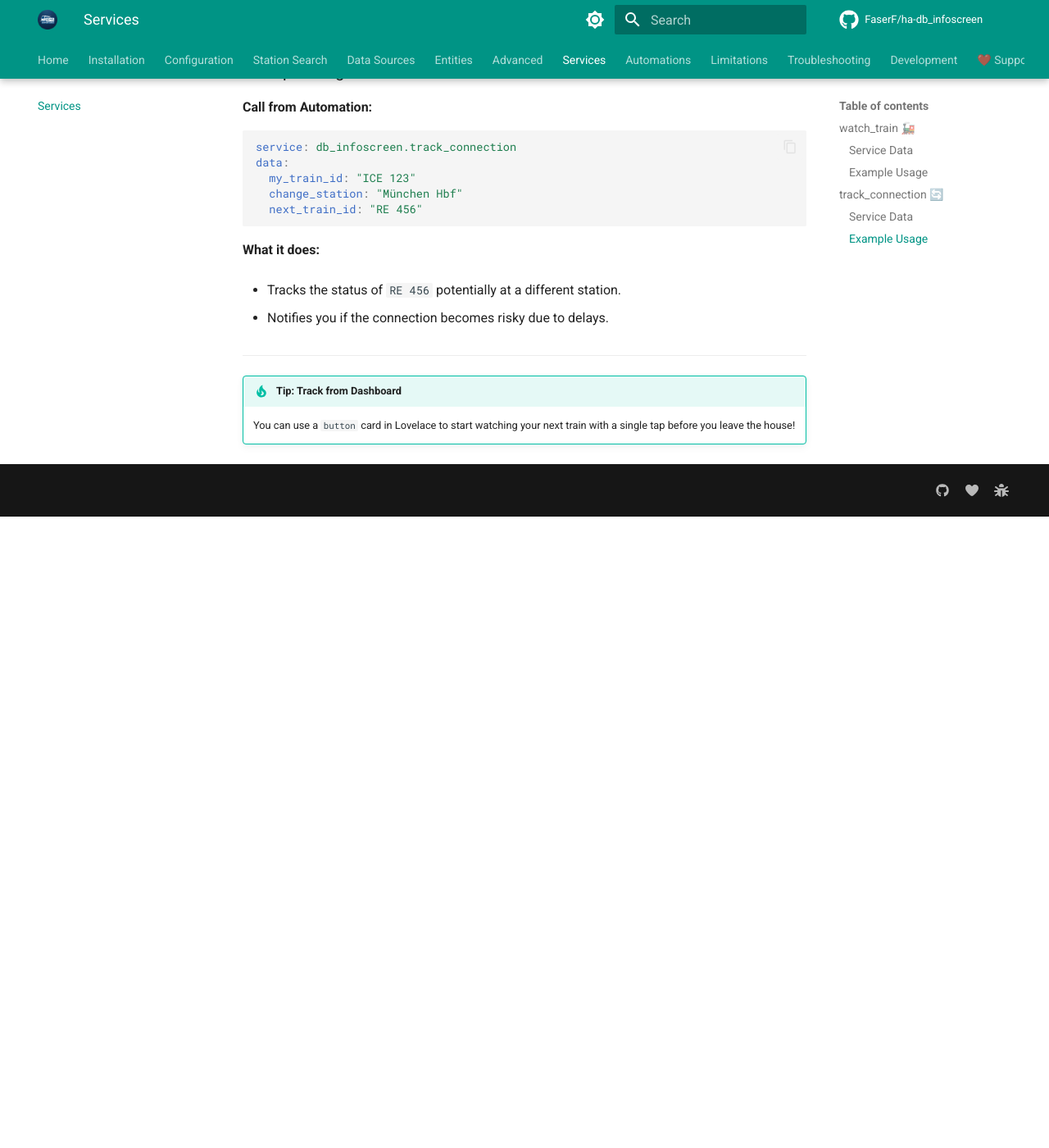
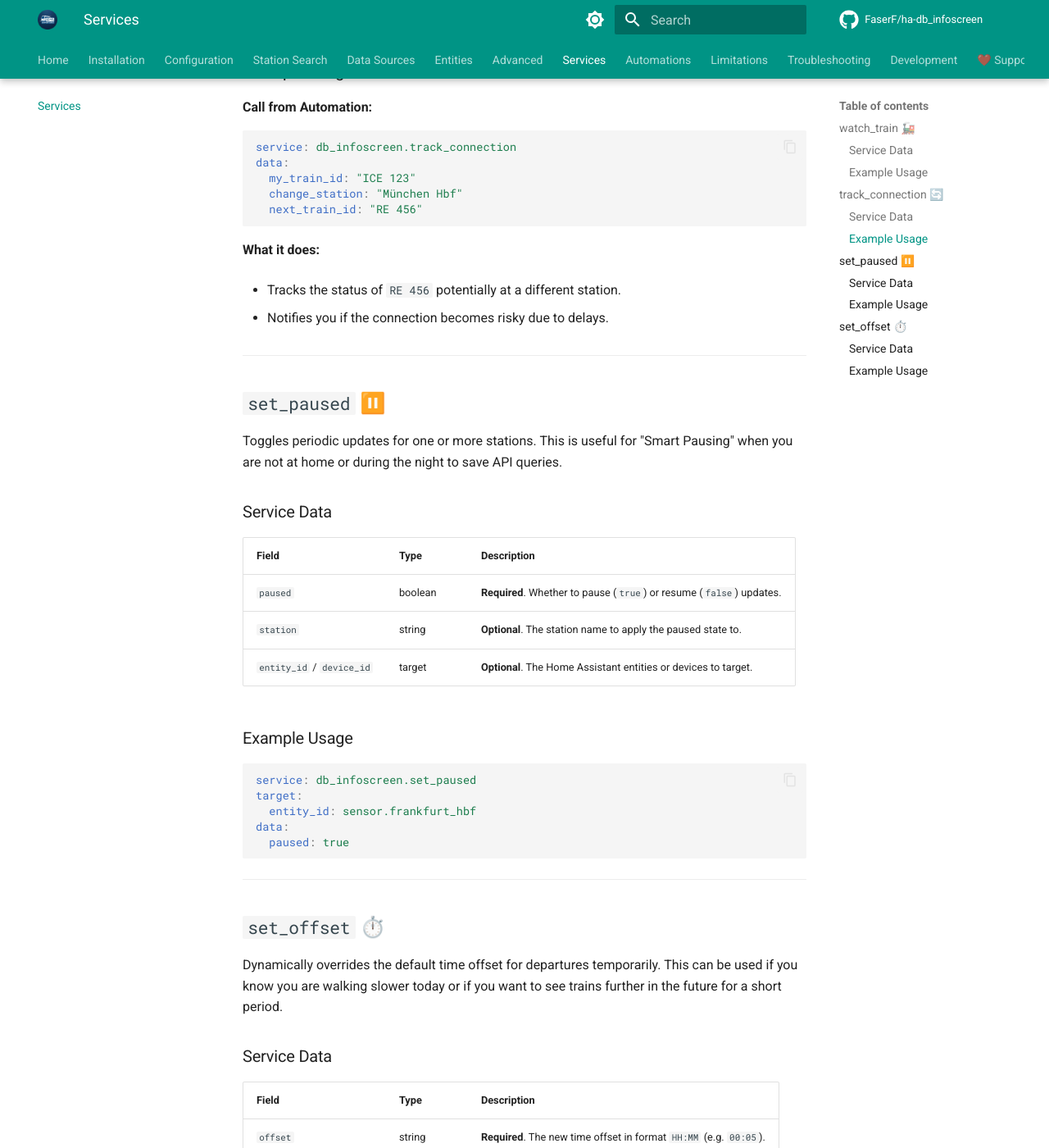
Before and after one commit to FaserF/ha-db_infoscreen, an MkDocs documentation site: the page built from docs/services.md, in a window 1280 px wide and 1400 px high, scrolled down 1804 px. Shown: the whole window at 82% size. Built offline with MkDocs 1.6.1 and Material for MkDocs 9.7.7, drawn with Linux system fonts in a browser that asks for light colours; comment, search, counter and statistics services are not loaded; before the commit the page ends 2434 px from its top, so only the background shows below that; some of the changed text lies outside the part shown.

Commit message:
feat: use sensor ID for fetching pause

````diff
--- a/docs/services.md
+++ b/docs/services.md
@@ -74,5 +74,56 @@
 
 ---
 
+## `set_paused` ⏸️
+
+Toggles periodic updates for one or more stations. This is useful for "Smart Pausing" when you are not at home or during the night to save API queries.
+
+### Service Data
+
+| Field | Type | Description |
+| :--- | :--- | :--- |
+| `paused` | boolean | **Required**. Whether to pause (`true`) or resume (`false`) updates. |
+| `station` | string | **Optional**. The station name to apply the paused state to. |
+| `entity_id` / `device_id` | target | **Optional**. The Home Assistant entities or devices to target. |
+
+### Example Usage
+
+```yaml
+service: db_infoscreen.set_paused
+target:
+  entity_id: sensor.frankfurt_hbf
+data:
+  paused: true
+```
+
+---
+
+## `set_offset` ⏱️
+
+Dynamically overrides the default time offset for departures temporarily. This can be used if you know you are walking slower today or if you want to see trains further in the future for a short period.
+
+### Service Data
+
+| Field | Type | Description |
+| :--- | :--- | :--- |
+| `offset` | string | **Required**. The new time offset in format `HH:MM` (e.g. `00:05`). |
+| `station` | string | **Optional**. The station name to apply the offset to. |
+| `entity_id` / `device_id` | target | **Optional**. The Home Assistant entities or devices to target. |
+
+### Example Usage
+
+```yaml
+service: db_infoscreen.set_offset
+target:
+  device_id: 1234567890abcdef
+data:
+  offset: "00:15"
+```
+
+---
+
+!!! tip "Tip: Targeting Stations"
+    You can target stations by their **Station Name** (text), by selecting their **Entities**, or by selecting the **Device**. If you leave the target/station blank, the service will apply to **all** configured stations.
+
 !!! tip "Tip: Track from Dashboard"
     You can use a `button` card in Lovelace to start watching your next train with a single tap before you leave the house!
````
Also changed, not shown: README.md (+2 -0 lines), docs/automations.md (+12 -4 lines), 2 other files.
